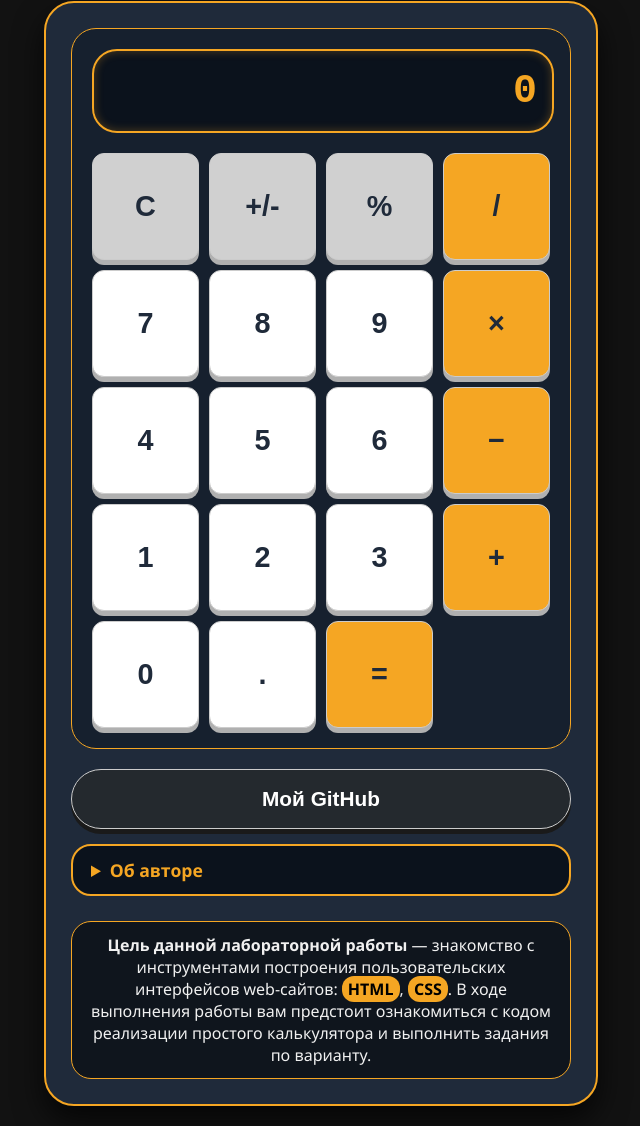
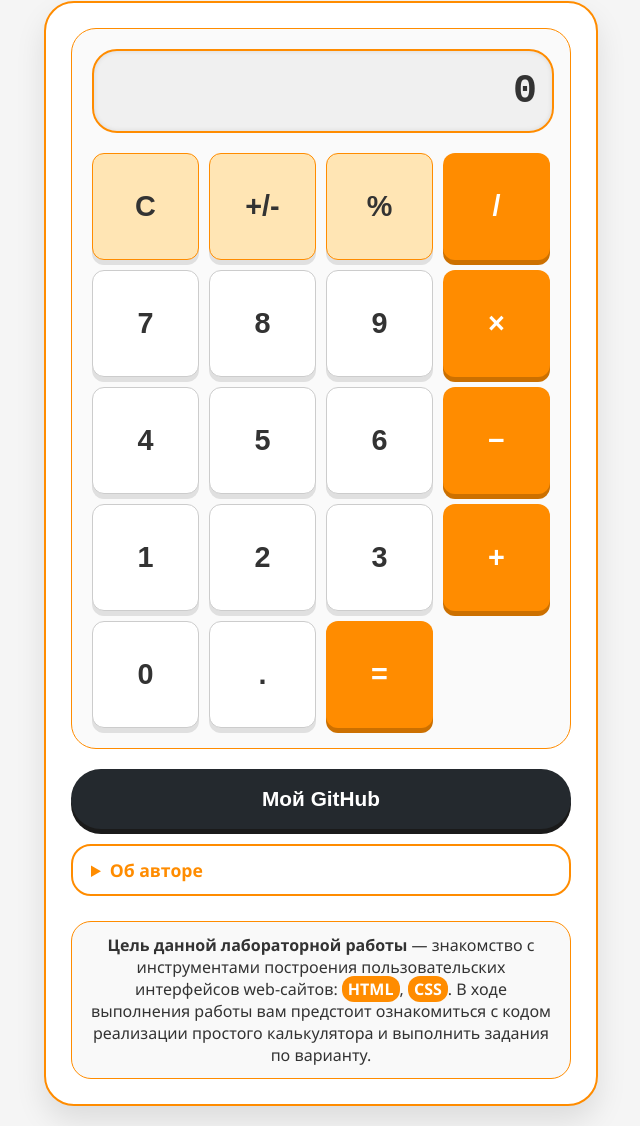
Before and after one commit to redblan/toll-roads-web, a plain HTML site: page calculator.html in a window 1280 px wide. Shown: the part 19-1145 px from the top of the page, without its empty margins (319-959 px from the left). Drawn offline with Linux system fonts and the light colour scheme.

Commit message:
fixed the color scheme

```diff
--- a/style.css
+++ b/style.css
@@ -2,7 +2,7 @@ body {
     margin: 0;
     padding: 20px;
     font-family: 'Segoe UI', Arial, sans-serif;
-    background: #121212;
+    background: #f5f5f5;
     display: flex;
     justify-content: center;
     align-items: center;
@@ -12,36 +12,36 @@ body {
 .calculator-container {
     max-width: 500px;
     width: 100%;
-    background: #1F2A3A;
+    background: #ffffff;
     border-radius: 30px;
-    box-shadow: 0 15px 30px rgba(0,0,0,0.7);
+    box-shadow: 0 15px 30px rgba(0,0,0,0.1);
     padding: 25px;
-    border: 2px solid #F5A623;
+    border: 2px solid #FF8C00;
 }
 
 .calculator {
-    background: #16202e;
+    background: #fafafa;
     border-radius: 25px;
     padding: 20px;
-    border: 1px solid #F5A623;
+    border: 1px solid #FF8C00;
 }
 
 .result {
     width: calc(100% - 30px);
     height: 80px;
-    background: #0b121c;
+    background: #f0f0f0;
     border-radius: 25px;
     margin-bottom: 20px;
     padding: 0 15px;
     display: flex;
     align-items: center;
     justify-content: flex-end;
-    color: #F5A623;
+    color: #333333;
     font-size: 2.5rem;
     font-family: 'Courier New', monospace;
     font-weight: bold;
-    border: 2px solid #F5A623;
-    box-shadow: inset 0 0 10px rgba(245,166,35,0.3);
+    border: 2px solid #FF8C00;
+    box-shadow: inset 0 0 5px rgba(0,0,0,0.1);
 }
 
 .buttons {
@@ -62,12 +62,12 @@ body {
     border: none;
     border-radius: 12px;
     background: #ffffff;
-    color: #1F2A3A;
+    color: #333333;
     font-size: 1.8rem;
     font-weight: bold;
     cursor: pointer;
     transition: 0.2s;
-    box-shadow: 0 5px 0 #b0b0b0;
+    box-shadow: 0 5px 0 #e0e0e0;
     border: 1px solid #cccccc;
     font-family: 'Arial', sans-serif;
     display: flex;
@@ -76,38 +76,44 @@ body {
 }
 
 .btn:hover {
-    background: #e6e6e6;
+    background: #f0f0f0;
     transform: translateY(-2px);
-    box-shadow: 0 7px 0 #a0a0a0;
+    box-shadow: 0 7px 0 #d0d0d0;
 }
 
 .btn:active {
     transform: translateY(3px);
-    box-shadow: 0 2px 0 #a0a0a0;
+    box-shadow: 0 2px 0 #d0d0d0;
 }
 
 .btn.secondary {
-    background: #d0d0d0;
-    color: #1F2A3A;
+    background: #FFE5B4;
+    color: #333;
+    border-color: #FF8C00;
 }
 .btn.secondary:hover {
-    background: #c0c0c0;
+    background: #FFD89C;
 }
 
 .btn.primary {
-    background: #F5A623;
-    color: #1F2A3A;
+    background: #FF8C00;
+    color: white;
+    border: none;
+    box-shadow: 0 5px 0 #cc7000;
 }
 .btn.primary:hover {
-    background: #e0941c;
+    background: #e67e00;
+    box-shadow: 0 7px 0 #b36200;
 }
 
 .btn.execute {
-    background: #F5A623;
-    color: #1F2A3A;
+    background: #FF8C00;
+    color: white;
+    border: none;
+    box-shadow: 0 5px 0 #cc7000;
 }
 .btn.execute:hover {
-    background: #e0941c;
+    background: #e67e00;
 }
 
 .github-link {
@@ -123,28 +129,29 @@ body {
     font-size: 1.3rem;
     border-radius: 40px;
     box-shadow: 0 5px 0 #1a1a1a;
+    border: none;
 }
 .github-btn:hover {
     background: #2c974b;
 }
 
 .author-details {
-    background: #0b121c;
+    background: #ffffff;
     border-radius: 20px;
     padding: 12px 18px;
-    border: 2px solid #F5A623;
-    color: #f0f0f0;
+    border: 2px solid #FF8C00;
+    color: #333;
     margin-top: 15px;
 }
 .author-details summary {
     font-weight: bold;
     cursor: pointer;
-    color: #F5A623;
+    color: #FF8C00;
     font-size: 1.1rem;
 }
 .author-details p {
     margin: 10px 0 0;
-    color: #ddd;
+    color: #555;
 }
 
 .lab-purpose {
@@ -152,15 +159,15 @@ body {
     margin-top: 25px;
     margin-bottom: 0;
     font-size: 1rem;
-    color: #f0f0f0;
-    background: rgba(0,0,0,0.5);
+    color: #333;
+    background: #f9f9f9;
     padding: 12px;
     border-radius: 20px;
-    border: 1px solid #F5A623;
+    border: 1px solid #FF8C00;
 }
 .lab-purpose mark {
-    background: #F5A623;
-    color: #000;
+    background: #FF8C00;
+    color: white;
     padding: 2px 6px;
     border-radius: 12px;
     font-weight: bold;
```
